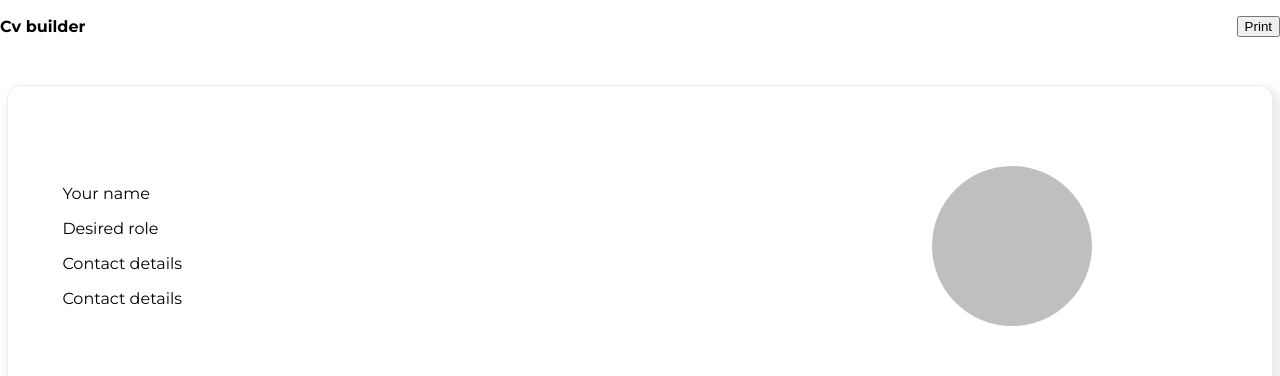
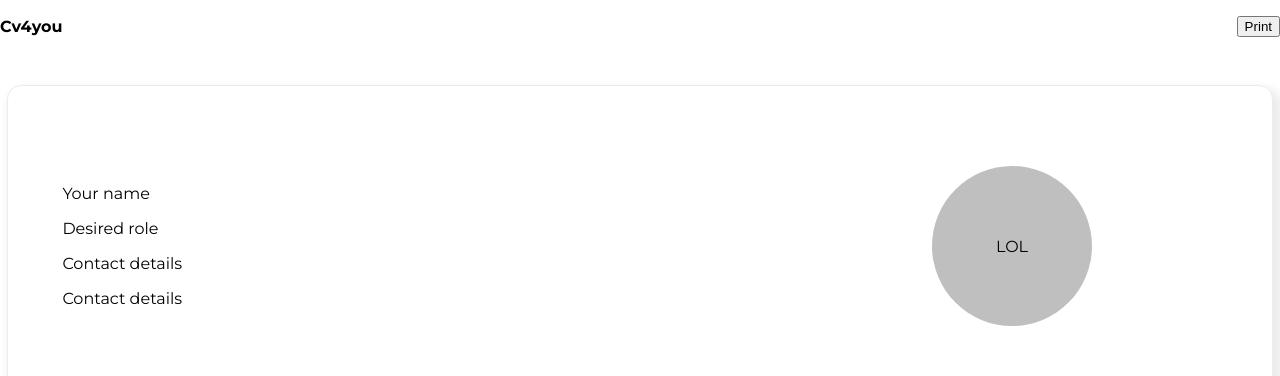
Before and after one commit to NataliaPylypenko/cv4you, a React (Create React App) app: page / in a window 1280 px wide. Shown: the top 376 px of the page. Built offline with nearby package versions, Linux system fonts and the light colour scheme.

Commit message:
upload avatar

```diff
--- a/src/App.js
+++ b/src/App.js
@@ -108,6 +108,7 @@ const App = () => {
                                   </Description>
                               </Content>
                           </Row>
+
                       </div>
                   </Wrapper>
               </section>
--- a/src/components/content/avatar/Avatar.jsx
+++ b/src/components/content/avatar/Avatar.jsx
@@ -22,8 +22,40 @@ const Wrapper = styled.div`
   }
 `
 
-const Avatar = ({ isSquare, onClick }) => {
-    return  <Wrapper isSquare={isSquare} onClick={onClick}/>
+const Avatar = ({ isSquare }) => {
+    const [selectedFile, setSelectedFile] = React.useState(null)
+    const [preview, setPreview] = React.useState(null)
+
+    React.useEffect( () => {
+        const objectUrl = selectedFile && URL.createObjectURL(selectedFile)
+        setPreview(objectUrl)
+
+        return () => URL.revokeObjectURL(objectUrl)
+    }, [selectedFile])
+
+    return (
+        <Wrapper isSquare={isSquare} >
+            <input
+                id='Avatar'
+                type='file'
+                value=''
+                onChange={ (e) => setSelectedFile (e.target.files[0]) }
+            />
+
+            <label htmlFor='Avatar'>
+                {preview ? (
+                    <div
+                        style={{
+                            backgroundImage: `url(${preview})`,
+                            backgroundSize: 'cover',
+                        }}
+                    />
+                ) : (
+                    'LOL'
+                )}
+            </label>
+        </Wrapper>
+    )
 }
 
 Avatar.propTypes = {
--- a/src/components/header/Header.jsx
+++ b/src/components/header/Header.jsx
@@ -2,14 +2,13 @@ import React from 'react'
 
 import './Header.scss'
 import propTypes from "prop-types";
-import Avatar from "../content/avatar/Avatar";
 
 const Header = ({ onClick }) => {
     return (
         <header className='Header'>
             <div className='ui-container'>
                 <div className='Header_content'>
-                    <span className='Header_logo'>Cv builder</span>
+                    <span className='Header_logo'>Cv4you</span>
                     <button className='ui-button isLink' onClick={onClick}>
                         Print
                     </button>
```
